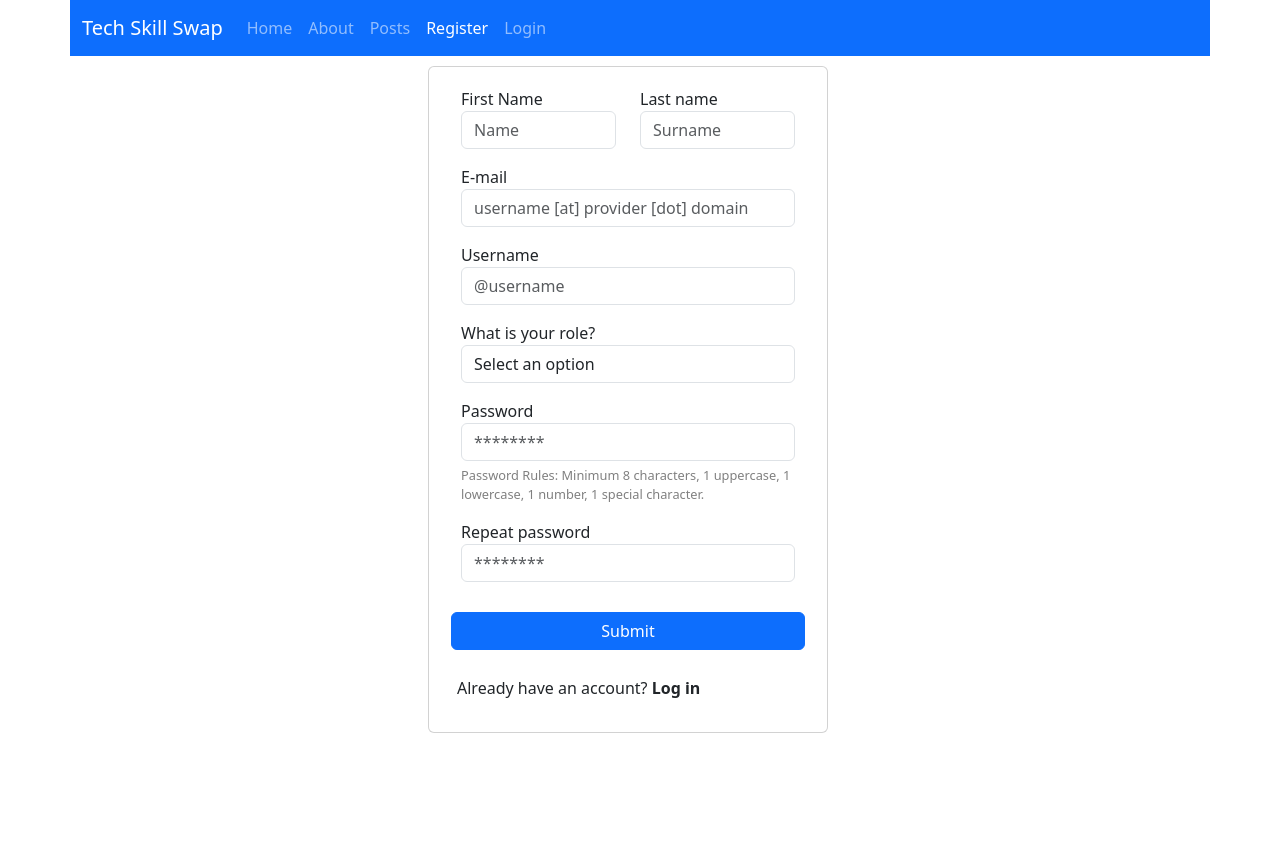
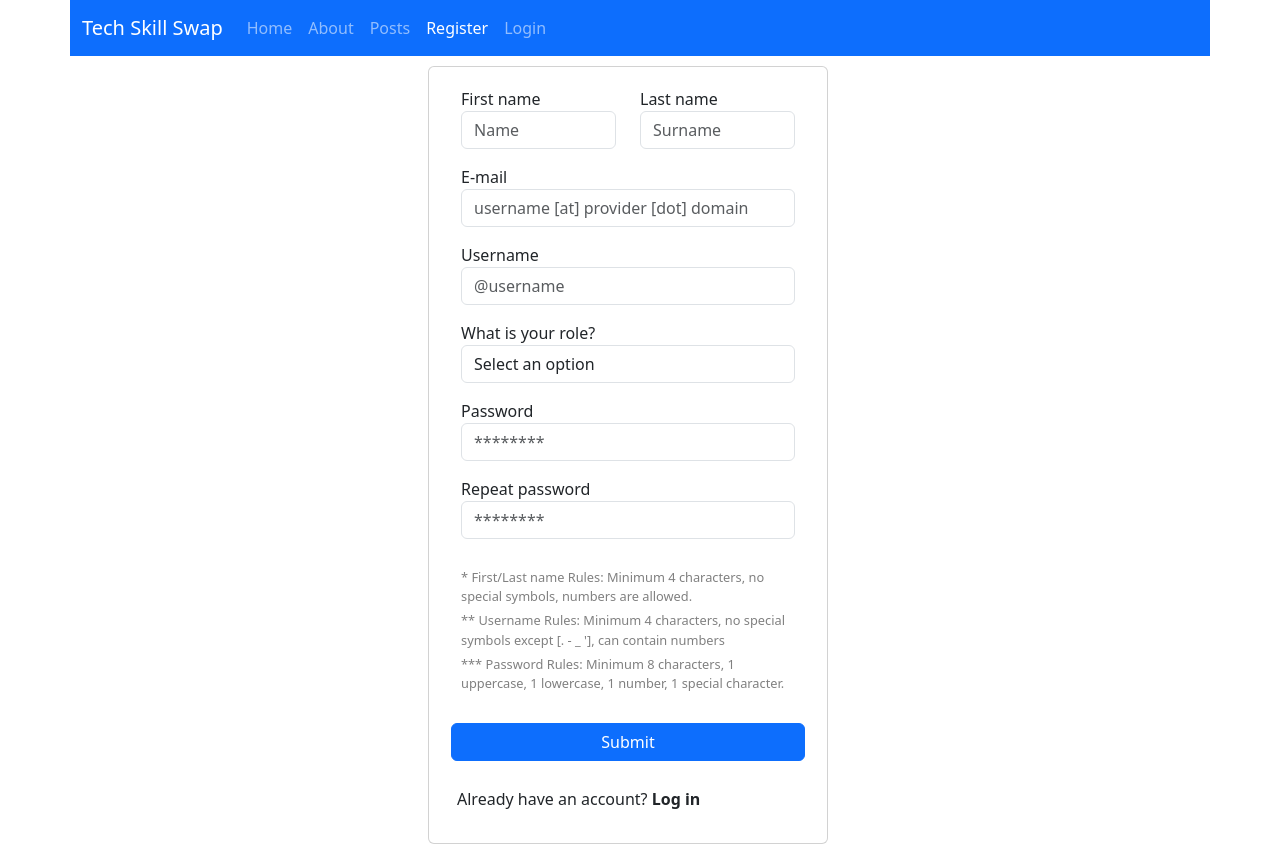
Before and after one commit to zstoimchev/tech-skill-swap, a React (Create React App) app in the folder front-end/: page / in a window 1280 px wide. Both pictures are taken after a click on the button "Register". Before the commit the page ends 800 px from the top, so only its background shows below. Built offline with nearby package versions, Linux system fonts and the light colour scheme.

Commit message:
added rules for password/username etc.

```diff
--- a/front-end/src/CustomComponents/LoginView.js
+++ b/front-end/src/CustomComponents/LoginView.js
@@ -3,6 +3,7 @@ import axios from "axios"
 import {API_URL} from "../Utils/Configuration"
 import {POSTS, REGISTER, RESETPW} from "../Utils/Constants";
 import './style.css'
+import {OverlayTrigger, Tooltip} from 'react-bootstrap';
 
 class LoginView extends React.Component {
     constructor(props) {
@@ -87,14 +88,28 @@ class LoginView extends React.Component {
                     <input name="username" onChange={(e) => this.GetTextFromField(e)}
                            type="text"
                            className="form-control"
-                           id="email"/>
+                           id="email"
+                           placeholder="@username"/>
                 </div>
                 <div className="mb-3">
-                    <label className="form-label">Password</label>
+                    <label className="form-label">Password
+                        <OverlayTrigger
+                            placement="right"
+                            overlay={<Tooltip id="password-tooltip">
+                                Password Rules: Minimum 8 characters, 1 uppercase, 1 lowercase, 1 number, 1 special
+                                character.
+                            </Tooltip>}
+                        >
+                            <button type="button" className="btn btn-info btn-sm" style={{marginLeft: "5px"}}>
+                                i
+                            </button>
+                        </OverlayTrigger>
+                    </label>
                     <input name="password" onChange={(e) => this.GetTextFromField(e)}
                            type="password"
                            className="form-control"
-                           id="password"/>
+                           id="password"
+                           placeholder="********"/>
                 </div>
                 <div className="form-check form-check-inline">
                     <input className="form-check-input" type="checkbox" id="inlineCheckbox1" value="keep_logged_in"/>
--- a/front-end/src/CustomComponents/RegisterView.js
+++ b/front-end/src/CustomComponents/RegisterView.js
@@ -62,7 +62,7 @@ class RegisterView extends Component {
                 <div className="row mb-3">
                     <div className="col">
                         {/*<input type="text" className="form-control" placeholder="First name"/>*/}
-                        <label htmlFor="name">First Name</label>
+                        <label htmlFor="name">First name</label>
                         <input onChange={this.SetValueFromUserInput} type="text" className="form-control" id="name"
                                placeholder="Name"/>
                     </div>
@@ -103,15 +103,22 @@ class RegisterView extends Component {
                     <label htmlFor="password">Password</label>
                     <input onChange={this.SetValueFromUserInput} type="password" className="form-control" id="password"
                            placeholder="********"/>
-                    <div style={{fontSize: "0.8rem", color: "gray", marginTop: "5px"}}>
-                        Password Rules: Minimum 8 characters, 1 uppercase, 1 lowercase, 1 number, 1 special character.
-                    </div>
                 </div>
 
                 <div className="form-group">
                     <label htmlFor="password2">Repeat password</label>
                     <input onChange={this.SetValueFromUserInput} type="password" className="form-control" id="password2"
                            placeholder="********"/>
+                </div>
+                <br/>
+                <div style={{fontSize: "0.8rem", color: "gray", marginTop: "5px"}}>
+                    * First/Last name Rules: Minimum 4 characters, no special symbols, numbers are allowed.
+                </div>
+                <div style={{fontSize: "0.8rem", color: "gray", marginTop: "5px"}}>
+                    ** Username Rules: Minimum 4 characters, no special symbols except [. - _ '], can contain numbers
+                </div>
+                <div style={{fontSize: "0.8rem", color: "gray", marginTop: "5px"}}>
+                    *** Password Rules: Minimum 8 characters, 1 uppercase, 1 lowercase, 1 number, 1 special character.
                 </div>
 
 
```
